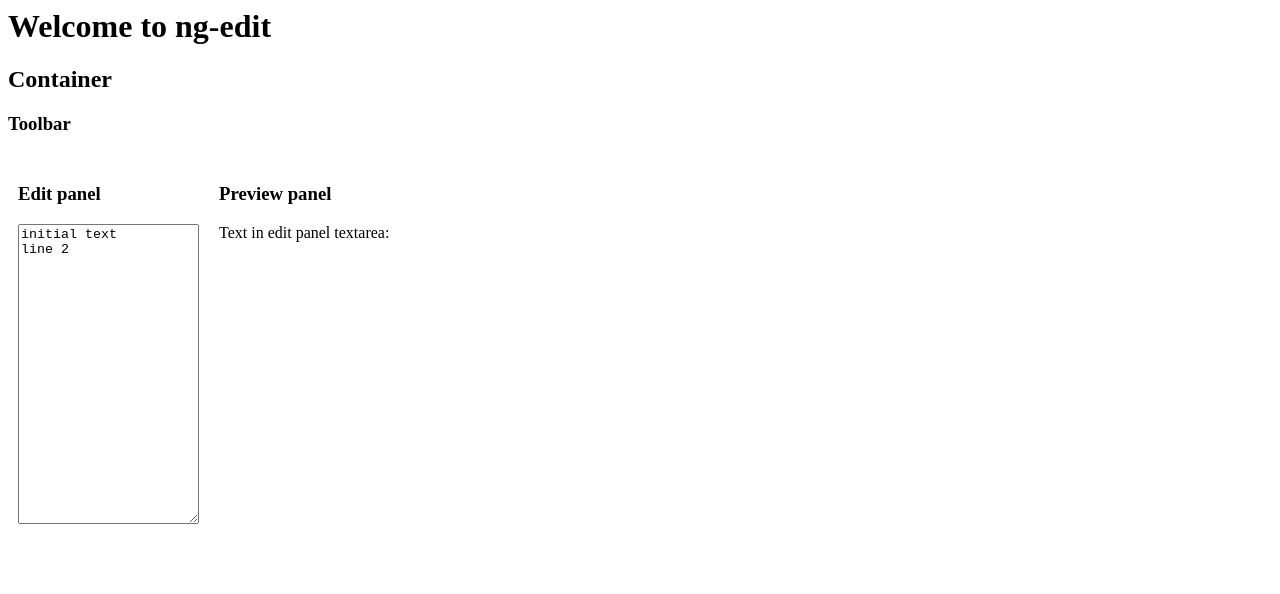
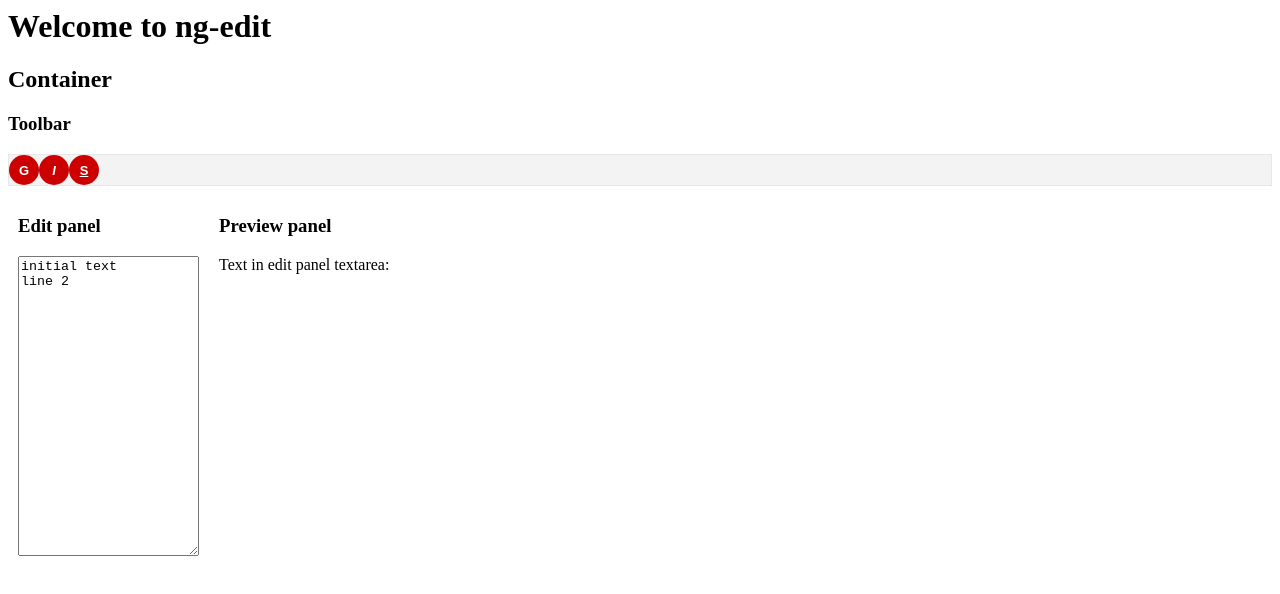
Before and after one commit to yannlefoll125/ng-edit, a plain HTML site: page app/index.html in a window 1280 px wide. Drawn offline with nearby package versions, Linux system fonts and the light colour scheme.

Commit message:
begin toolbar

```diff
--- a/app/index.html
+++ b/app/index.html
@@ -12,6 +12,7 @@
 
 	<!-- Controllers -->
 	<script type="text/javascript" src="scripts/controllers/containerCtrl.js"></script>
+
 	<script type="text/javascript" src="scripts/controllers/editPanelCtrl.js"></script>
 	<script type="text/javascript" src="scripts/controllers/previewPanelCtrl.js"></script>
 
@@ -19,7 +20,8 @@
 	<script type="text/javascript" src="scripts/directives/editArea.js"></script>
 
 	<!-- Style sheets -->
-	<link rel="stylesheet" href="styles/app.css">
+	<link rel="stylesheet" type="text/css" href="styles/app.css">
+
 
 </head>
 <body ng-app="ngEditApp">
--- a/app/styles/app.css
+++ b/app/styles/app.css
@@ -1,3 +1,4 @@
+
 .panel {
 	float: left;
 	margin: 10px;
@@ -9,3 +10,24 @@
 	height: 300px;
 
 }
+button{
+	width:30px;
+	height:30px;
+	background:#cc0000;
+	font:bold 13px Arial;
+	border-radius:50%;
+	border:none;
+	color:#fff;
+}
+ul {
+    list-style-type: none;
+    margin: 0;
+    padding: 0;
+    overflow: hidden;
+    border: 1px solid #e7e7e7;
+    background-color: #f3f3f3;
+}
+li {
+    float: left;
+
+}
--- a/app/views/toolbar.html
+++ b/app/views/toolbar.html
@@ -1,3 +1,9 @@
 <div>
+
 	<h3>Toolbar</h3>
+	<ul>
+	<li><a href=""><button ng-click="gras();"><B>G</B></button></a></li>
+	<li><button ng-click="italique();"><I>I</I></button></li>
+	<li><button ng-click="souligné(); "><U>S</U></button></li>
+	</ul>
 </div>
```
